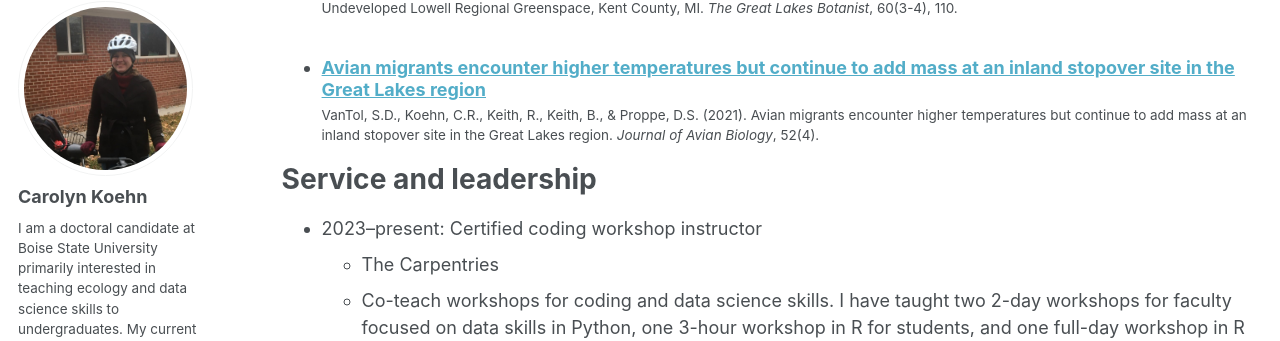
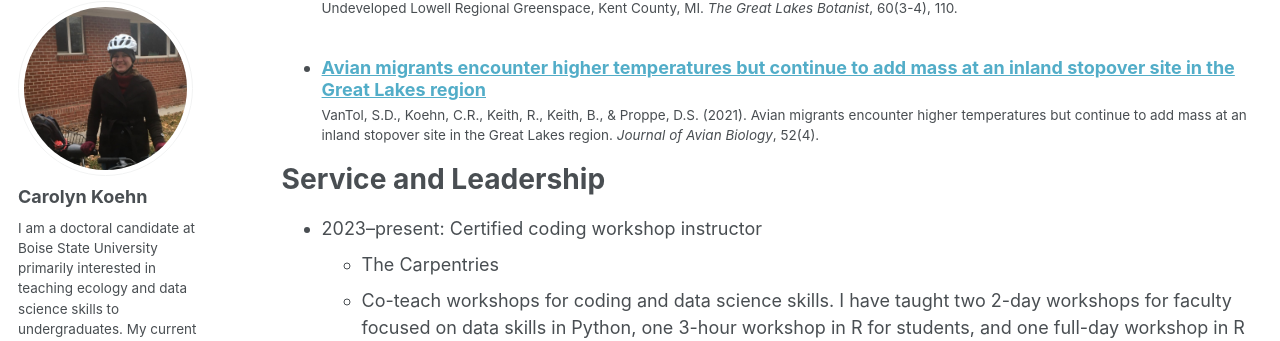
Before and after one commit to CarolynKoehn/CarolynKoehn.github.io, a Jekyll site: the page built from _pages/cv.md, in a window 1280 px wide and 900 px high, scrolled down 2159 px. Shown: the part 98-439 px from the top of the window. Built offline with Jekyll 4.4.1, drawn with Linux system fonts in a browser that asks for light colours; some web fonts are replaced; some of the changed text lies outside the part shown.

Commit message:
CV typos

```diff
--- a/_pages/cv.md
+++ b/_pages/cv.md
@@ -31,7 +31,7 @@ Teaching
   * Boise State University
   * Lectured on course material for graduate (500-level) course, created in-class learning activities, and provided feedback on student coding projects. -->
 
-Research experience
+Research Experience
 ======
 * 2022--present: Graduate Assistant
   * Boise State University
@@ -79,7 +79,7 @@ Publications
     {% include archive-single-talk-cv.html  %}
   {% endfor %}</ul> -->
 
-Service and leadership
+Service and Leadership
 ======
 * 2023--present: Certified coding workshop instructor
   * The Carpentries
```
